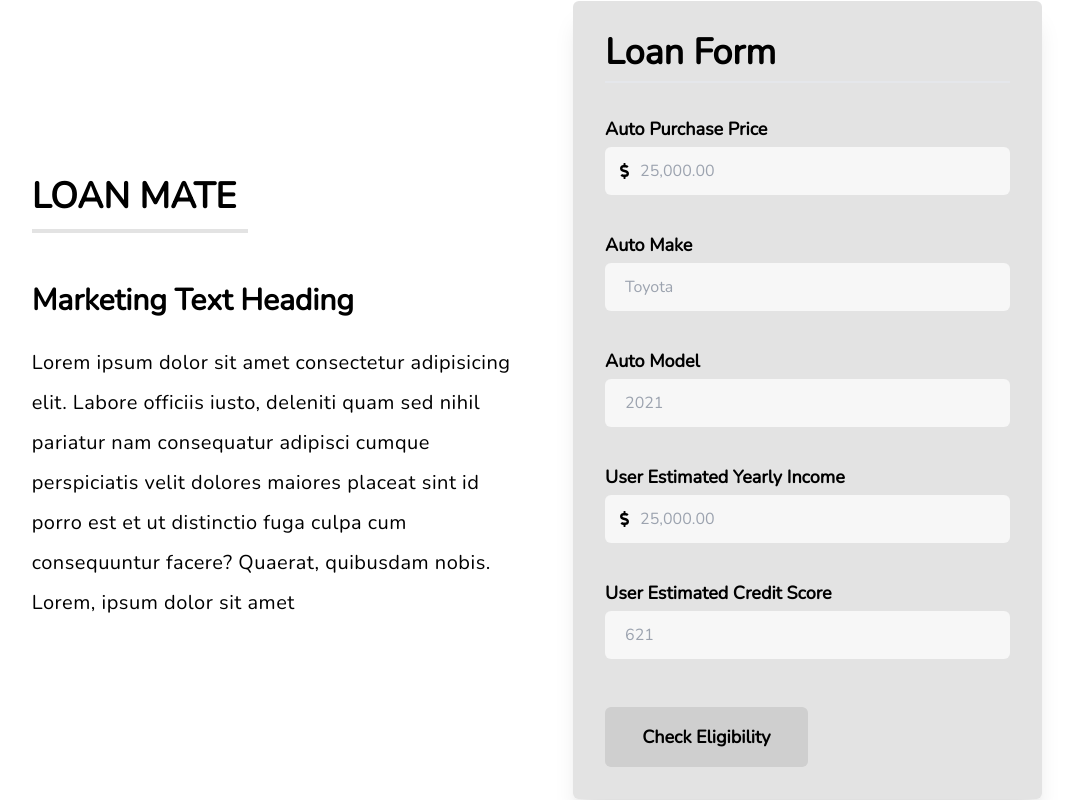
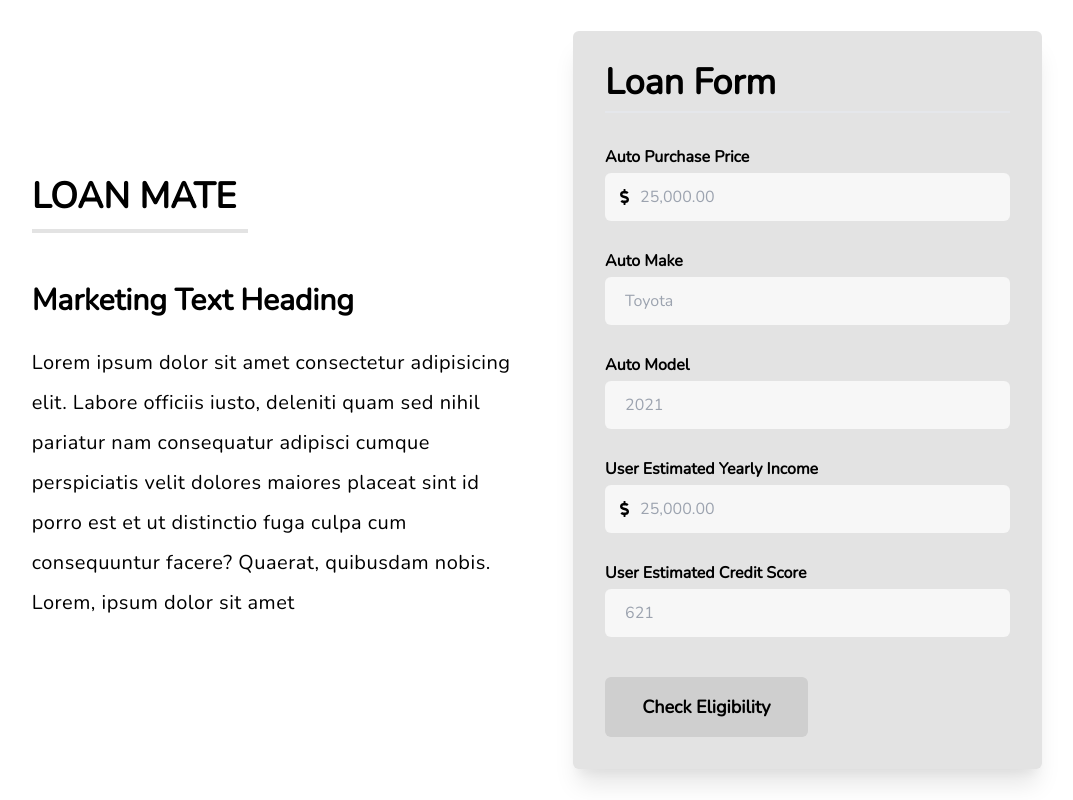
Before and after one commit to ConnectWithNoor/Car-Loan, a React (Create React App) app: page / in a window 1280 px wide. Shown: the whole page, without its empty margins (103-1176 px from the left). Built offline with nearby package versions, Linux system fonts and the light colour scheme; the HTML template or start-up script is replaced by a standard one.

Commit message:
update input field component css

```diff
--- a/src/components/InputField/index.jsx
+++ b/src/components/InputField/index.jsx
@@ -4,7 +4,7 @@ const InputField = ({ labelFor, labelText, type, placeholder, Icon, inputRef, id
     return (
         <div>
             <label
-                className="font-bold text-lg"
+                className="font-bold text-md"
                 htmlFor={labelFor}
             >
                 {labelText}
@@ -20,7 +20,7 @@ const InputField = ({ labelFor, labelText, type, placeholder, Icon, inputRef, id
                     {...inputRef}
                 />
             </div>
-            <p className="text-red-600 font-bold text-sm bg-transparent mb-4 h-5">
+            <p className="text-red-600 font-bold text-sm bg-transparent mb-3 h-4 text-right">
                 {error && error}
             </p>
         </div>
```
